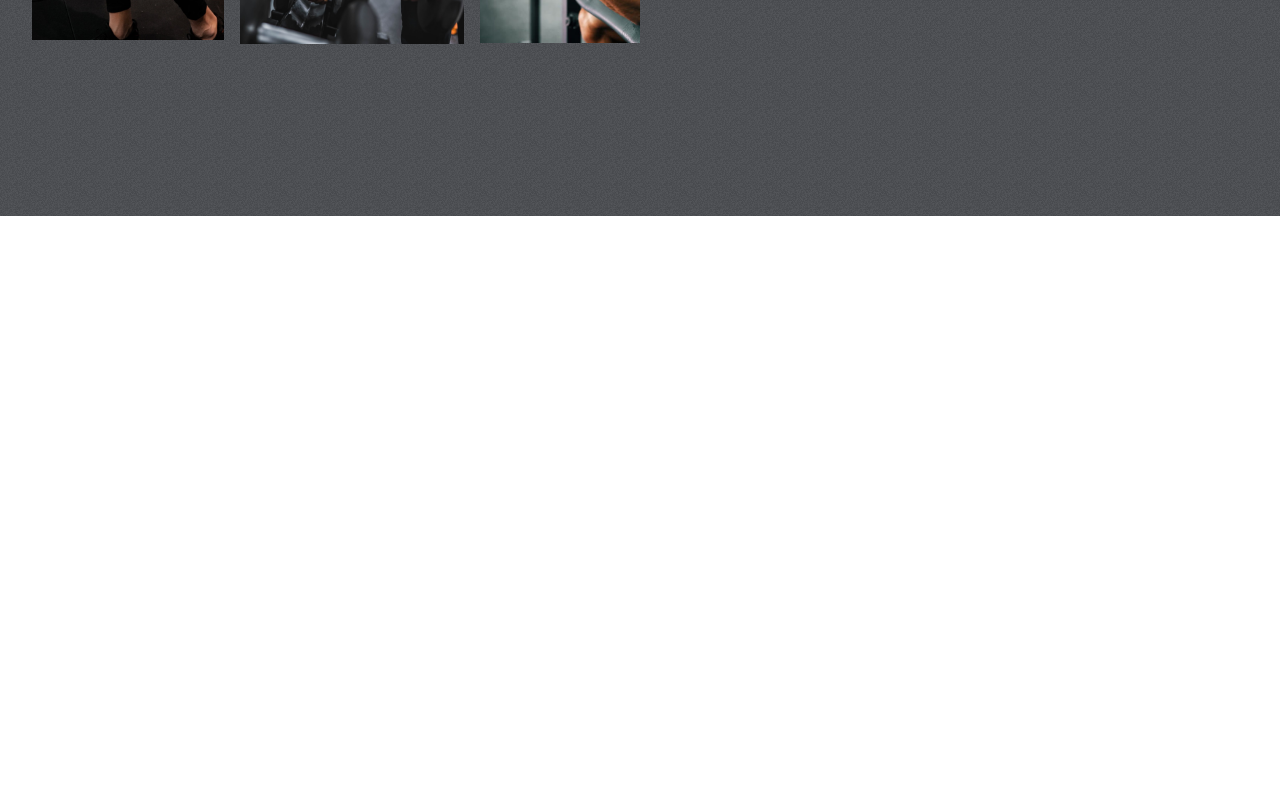
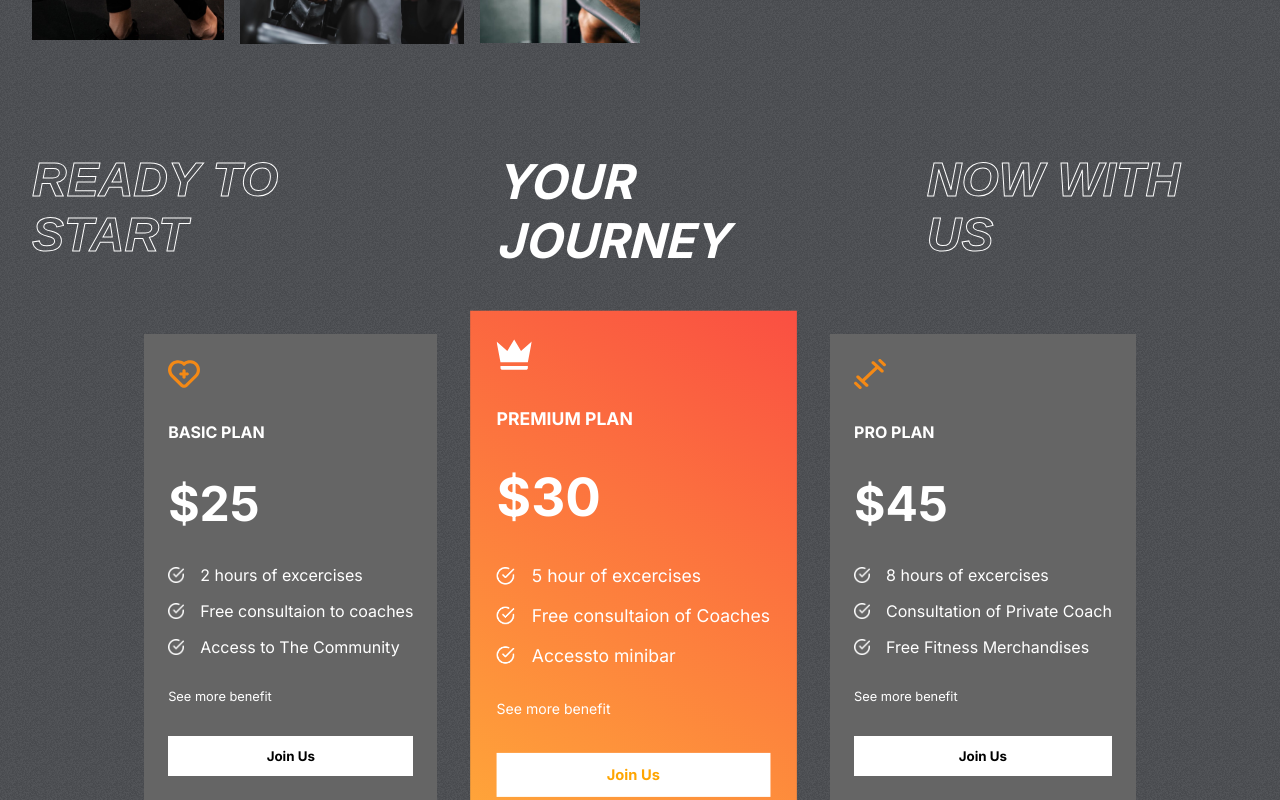
Before and after one commit to ademibowale/Fitness_Club, a React (Create React App) app in the folder fitness-app/: page / in a window 1280 px wide. Shown: the part 1677-2477 px from the top of the page. Before the commit the page ends 1893 px from the top, so only its background shows below. Built offline with nearby package versions, Linux system fonts and the light colour scheme.

Commit message:
add plans section

```diff
--- a/fitness-app/src/components/Plans/Plans.css
+++ b/fitness-app/src/components/Plans/Plans.css
@@ -0,0 +1,79 @@
+.plans-container{
+margin-top: -4rem;
+padding: 0 2rem;
+display: flex;
+flex-direction: column;
+gap: 4rem;
+position: relative;
+}
+
+.plans{
+    display: flex;
+    align-items: center;
+    justify-content: center;
+    gap: 3rem;
+ }
+
+.plan{
+    display: flex;
+    flex-direction: column;
+    background: var(--caloryCard);
+    color: white;
+    gap: 2rem;
+    padding: 1.5rem;
+     }
+
+.plan:nth-child(2){
+  background: var(--planCard);
+  transform: scale(1.1);
+}
+
+.plan>svg{
+    fill:var(--orange);
+    width: 2rem;
+    height: 2rem;
+
+}
+
+.plan>:nth-child(2){
+    font-size: 1rem;
+    font-weight: bold;
+    }
+
+.plan>:nth-child(3){
+    font-size: 3rem;
+    font-weight: bold;
+}
+
+.plan>:nth-child(5){
+    font-size: 0.8rem;
+
+}
+
+.features{
+    display: flex;
+    flex-direction: column;
+    gap: 1rem;
+
+}
+
+.feature{
+    display: flex;
+    align-items: center;
+    gap: 1rem;
+
+}
+
+.feature>img{
+    width: 1rem;
+
+}
+
+.plans>:nth-child(2)>svg{
+
+    fill: white;
+}
+
+.plans>:nth-child(2)>button{
+color: orange;
+}
--- a/fitness-app/src/components/Plans/Plans.jsx
+++ b/fitness-app/src/components/Plans/Plans.jsx
@@ -1,12 +1,42 @@
 import React from 'react'
 import './Plans.css'
+import {plansData} from "../../data/plansData";
+import whiteTick from '../../assets/whiteTick.png'
+
 
 const Plans = () => {
   return (
-    <div>
+<div className='plans-container'>
+<div className='programs-header' style={{gap:'4rem'}}>
+<span className='stroke-text'>READY TO START</span>
+<span>YOUR JOURNEY</span>
+<span className='stroke-text'>NOW WITH US</span>
 
+</div>
+     {/* Plans Cards          */}
 
+<div className='plans'>
+  {plansData.map((plan,  i )=>(
+    <div className='plan' key={i}>
+{plan.icon}
+<span>{plan.name}</span>
+<span>${plan.price}</span>
+<div className='features'>
+  {plan.features.map((feature, i)=>(
+    <div className='feature'>
+      <img src={whiteTick} alt=''/>
+      <span key={i}>{feature}</span>
     </div>
+  ))}
+
+</div>
+<div><span>See more benefit   </span></div>
+<button className='btn'>Join Us</button>
+
+</div>
+  ))}
+</div>
+</div>
   )
 }
 
```
